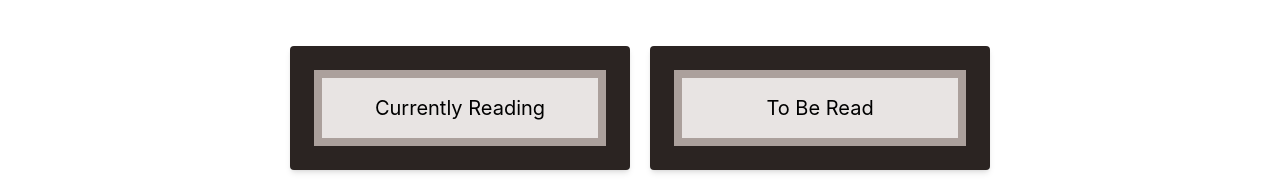
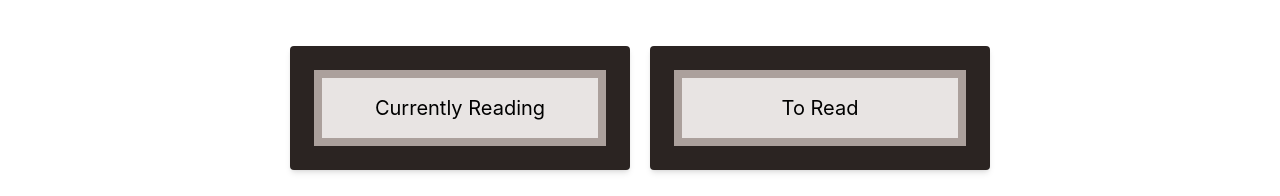
Before and after one commit to amberhammer/recollect, a React (Vite) app in the folder client/: page / in a window 1280 px wide. Shown: the part 290-486 px from the top of the page. Built offline with nearby package versions, Linux system fonts and the light colour scheme; sample sign-in values are in the browser's storage.

Commit message:
Changed a collection name

```diff
--- a/client/src/pages/HomePage.jsx
+++ b/client/src/pages/HomePage.jsx
@@ -23,7 +23,7 @@ export default function HomePage() {
                             <Cabinet collectionName="Currently Reading" />
                         </Link>
                         <Link to="/library/to-read" style={{ textDecoration: 'none', color: 'inherit' }}>
-                            <Cabinet collectionName="To Be Read" />
+                            <Cabinet collectionName="To Read" />
                         </Link>
                         <Link to="/library/borrowed" style={{ textDecoration: 'none', color: 'inherit' }}>
                             <Cabinet collectionName="Borrowed" />
```
